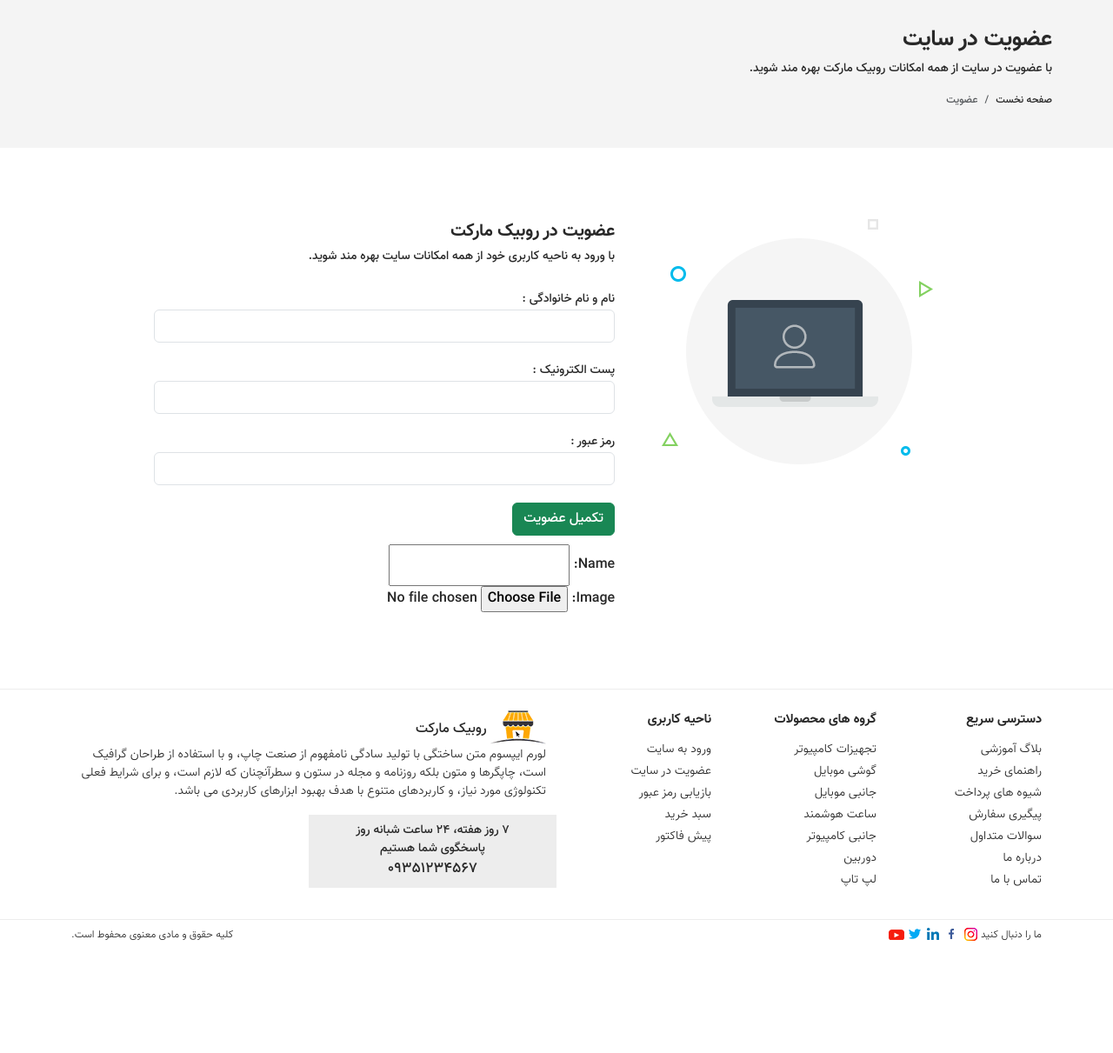
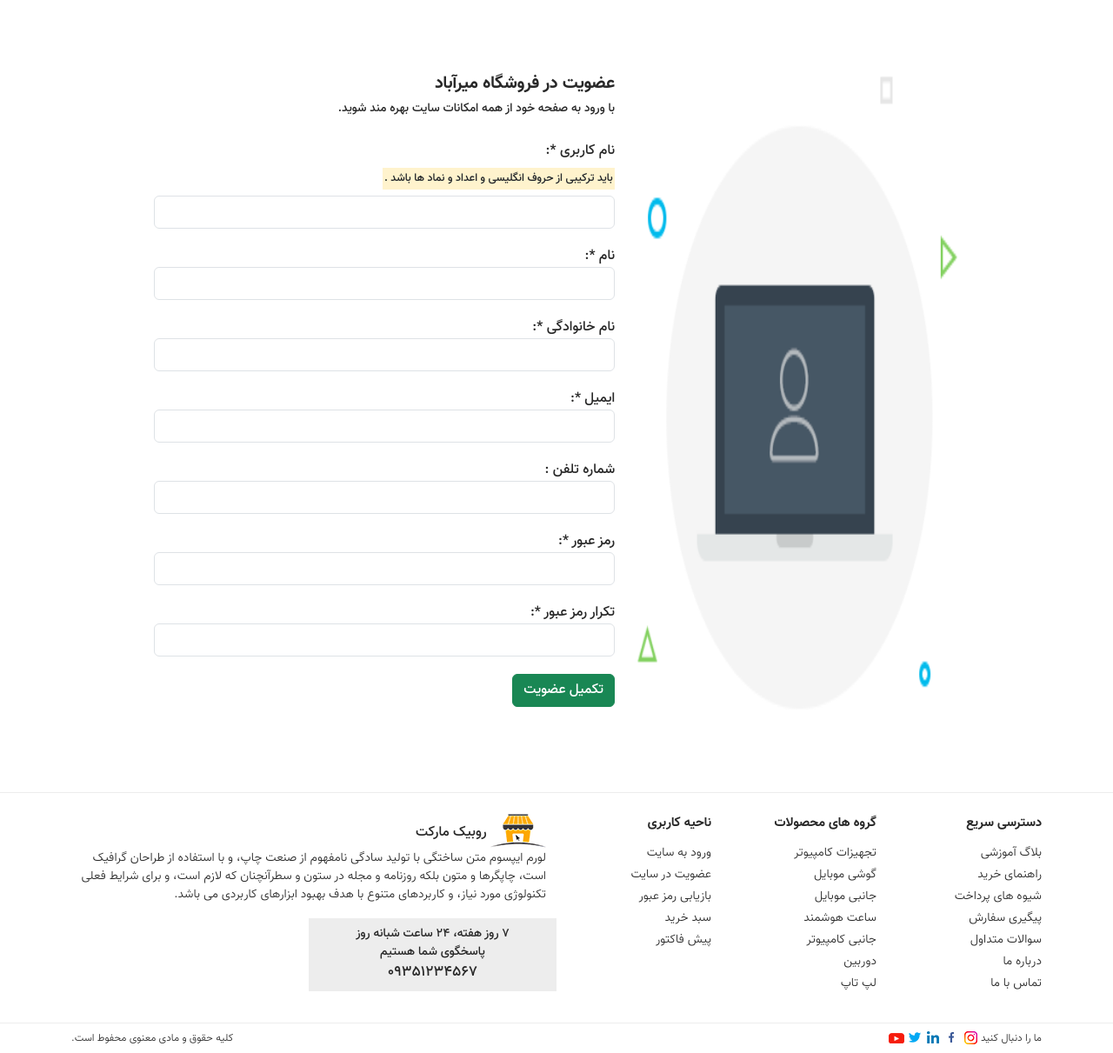
Before and after one commit to MSAEEDIMI/mirabadShop, a Django app: page /register/ in a window 1280 px wide. Shown: the part 181-1392 px from the top of the page at 87% size. Before the commit the page ends 1263 px from the top, so only its background shows below. Run offline with Django 5.2, Linux system fonts and the light colour scheme; tables that the repository leaves empty hold one stand-in row (values such as "Sample post"); grey boxes marked "Sample" are stand-in pictures; some libraries are stand-ins or nearby versions.

Commit message:
complit login and singin app

```diff
--- a/users_app/forms.py
+++ b/users_app/forms.py
@@ -1,11 +1,26 @@
+from typing import Any
 from django import forms
-from django.contrib.auth.models import User
-from products_app.models import Product
-class Regestrform(forms.ModelForm):
-    class Meta:
-        model = Product
-        fields = ('name',"image")
-        widgets = {
-        'name': forms.TextInput(attrs={"class":"form-group"}),
+from django.forms import ValidationError
+from django.contrib.auth import authenticate
 
-        }
+
+class Regestrform(forms.Form):
+    first_name=forms.CharField(label='نام *:', widget=forms.TextInput( attrs={"class":"form-control" }))
+    last_name=forms.CharField(label='نام خانوادگی *:', widget=forms.TextInput( attrs={"class":"form-control" }))
+    email=forms.CharField(label='ایمیل *:',widget=forms.EmailInput(attrs={"class":"form-control"}))
+    phone_number=forms.CharField(label='شماره تلفن :',widget=forms.TextInput(attrs={"class":"form-control"}))
+    password1=forms.CharField(label='رمز عبور *:‌',widget=forms.PasswordInput(attrs={"class":"form-control"}))
+    password2=forms.CharField(label='تکرار رمز عبور *:',widget=forms.PasswordInput(attrs={"class":"form-control"}))
+    username=forms.CharField(help_text="باید ترکیبی از حروف انگلیسی و اعداد و نماد ها باشد ." ,label="نام کاربری *:",widget=forms.TextInput(attrs={"class":"form-control"}))
+
+
+class LoginForm(forms.Form):
+    username=forms.CharField(label="نام کاربری :", widget=forms.TextInput( attrs={"class":"form-control" }))
+    password=forms.CharField(label='رمز ورود :', widget=forms.PasswordInput(attrs={"class":"form-control"}))
+
+
+    def clean_password(self):
+        user1 = authenticate(username=self.cleaned_data["username"],password=self.cleaned_data["password"])
+        if user1 is not None:
+            return self.cleaned_data.get("password")
+        raise ValidationError("این کاربر در سایت عضو نمیباشد :)",code='user_is_not_on_Db')
--- a/users_app/templates/users_app/register.html
+++ b/users_app/templates/users_app/register.html
@@ -3,56 +3,64 @@
 
 {% block content %}
 <section class="inner-page" id="contact-page">
-    <div class="container-fluid" id="page-hero">
-        <div class="row">
-            <div class="col-12">
-                <div class="container">
-                    <div class="row">
-                        <div class="col-12 px-0">
-                            <h1>عضویت در سایت</h1>
-                            <p>با عضویت در سایت از همه امکانات روبیک مارکت بهره مند شوید.</p>
-                            <nav aria-label="breadcrumb">
-                                <ol class="breadcrumb">
-                                    <li class="breadcrumb-item"><a href="index.html">صفحه نخست</a></li>
-                                    <li class="breadcrumb-item active" aria-current="page">عضویت</li>
-                                </ol>
-                            </nav>
-                        </div>
-                    </div>
-                </div>
-            </div>
-        </div>
-    </div>
 
     <div class="container py-2 py-md-5">
         <div class="row">
             <div class="col-12 col-sm-10 offset-sm-1">
                 <div class="content">
                     <div class="row">
-                        <div class="col-12 col-lg-5 text-center">
-                            <img src="assets/images/login.png" alt="">
+                        <div class="col-12 col-lg-5 d-inline-flex p-8 ">
+                            <img src=" {% static "assets/images/login.png" %} " alt="">
                         </div>
                         <div class="col-12 col-lg-7 pt-5 pt-md-0 align-self-center">
-                            <div class="title">عضویت در روبیک مارکت</div>
-                            <p>با ورود به ناحیه کاربری خود از همه امکانات سایت بهره مند شوید.</p>
+                            <div class="title">عضویت در فروشگاه میرآباد</div>
+                            <p>با ورود به صفحه خود از همه امکانات سایت بهره مند شوید.</p>
+                            <form action="" method="POST">
+                                {% if errors %}
+                                    <div class="alert alert-danger" role="alert">
+                                        <p>{{errors.0}}</p>
+                                    </div>
+                                {% endif %}
+                                {% if form.non_field_errors %}
+                                <div class="alert alert-danger" role="alert">
+                                    <p>{{ form.non_field_errors }}</p>
+                                </div>
+                            {% endif %}
+                                {% csrf_token %}
+
                                 <div class="form-group">
-                                <label for="name">نام و نام خانوادگی :</label>
-                                <input type="text" class="form-control" id="name">
+                                    {{form.username.label}}
+                                    <p class="text text-danger", style="font-size:0.8em;margin-bottom:10px;margin-top:10px ;"><mark>{{form.username.help_text}}</mark></p>
+                                    {{form.username}}
                                 </div>
                                 <div class="form-group">
-                                <label for="email">پست الکترونیک :</label>
-                                <input type="email" class="form-control" id="email">
+                                    {{form.first_name.label}}
+                                    {{form.first_name}}
                                 </div>
                                 <div class="form-group">
-                                <label for="password">رمز عبور :</label>
-                                <input type="password" class="form-control" id="password">
+                                    {{form.last_name.label}}
+                                    {{form.last_name}}
                                 </div>
                                 <div class="form-group">
-                                <a href="profile/personal-info.html"><input type="submit" value="تکمیل عضویت" class="btn btn-success"></a>
+                                    {{form.email.label}}
+                                    {{form.email}}
                                 </div>
-                            <form action="" method="post">
-                                {% csrf_token %}
-                                {{form}}
+                                <div class="form-group">
+                                    {{form.phone_number.label}}
+                                    {{form.phone_number}}
+                                </div>
+                                <div class="form-group">
+                                    {{form.password1.label}}
+                                    {{form.password1}}
+                                </div>
+                                <div class="form-group">
+                                    {{form.password2.label}}
+                                    {{form.password2}}
+                                </div>
+                                <div class="form-group">
+                                    <button type="submit" class="btn btn-success"> تکمیل عضویت</button>
+                                </div>
+
                             </form>
                         </div>
                     </div>
--- a/users_app/urls.py
+++ b/users_app/urls.py
@@ -5,6 +5,7 @@ from . import views
 app_name='users_app'
 
 urlpatterns = [
-    path('login/',views.login,name='login'),
+    path('login/',views.loginToSite,name='login'),
+    path('logout/',views.logoutFromSite,name='logout'),
     path('register/',views.register,name='register'),
 ]
--- a/users_app/views.py
+++ b/users_app/views.py
@@ -1,18 +1,58 @@
-from django.shortcuts import render
-from .forms import Regestrform
+from django.contrib.auth import logout ,authenticate,login
+from django.shortcuts import render ,redirect
+from .forms import Regestrform,LoginForm
 from django.contrib.auth.models import User
 
+
 def register(request):
+    if request.user.is_authenticated:
+        return redirect('home_app:home')
+
     if request.method == "POST":
-        # create a form instance and populate it with data from the request:
         form = Regestrform(request.POST)
-        # check whether it's valid:
+        context={"errors":[],
+                 "form":form,
+                 }
         if form.is_valid():
-            pass
+            username=form.cleaned_data.get("username")
+            first_name=form.cleaned_data.get("first_name")
+            last_name=form.cleaned_data.get("last_name")
+            email=form.cleaned_data.get("email")
+            phone_number=form.cleaned_data.get("phone_number")
+            password1=form.cleaned_data.get("password1")
+            password2=form.cleaned_data.get("password2")
+            if password1 !=password2:
+                context["errors"].append("پسورد ها مشابه نیستند")
+                return render(request,"users_app/register.html",context)
+            if User.objects.filter(username=username).exists():
+                context["errors"].append("کاربر با این نام کاربری موجود است!!! ")
+                return render(request,"users_app/register.html",context)
+            user=User.objects.create_user(username=username,first_name=first_name,last_name=last_name,password=password2,email=email) # type: ignore
+            login(request,user)
+            return redirect("home_app:home")
+        else:
+            context["errors"].append("اطلاعات وارد شده معتبر نیست.")
+            return render(request, "users_app/register.html", context)
     else:
         form = Regestrform()
     return render(request,"users_app/register.html",{"form":form})
 
 
-def login(requst):
-    return render(requst,"users_app/login.html")
+def loginToSite(requst):
+    if requst.method=="POST":
+        form=LoginForm(requst.POST)
+        if form.is_valid:
+            username=form.cleaned_data.get('username')
+            user=User.objects.get(username=username)
+            login(requst,user)
+            return redirect("home_app:home")
+    else:
+        form=LoginForm()
+
+    return render(requst,"users_app/login.html",context={"form":form})
+
+
+
+def logoutFromSite(requst):
+    logout(requst)
+    return redirect('home_app:home')
```
Also changed, not shown: users_app/templates/users_app/login.html (+8 -8 lines), db.sqlite3. Lines whose indentation alone changed are shown as unchanged.
